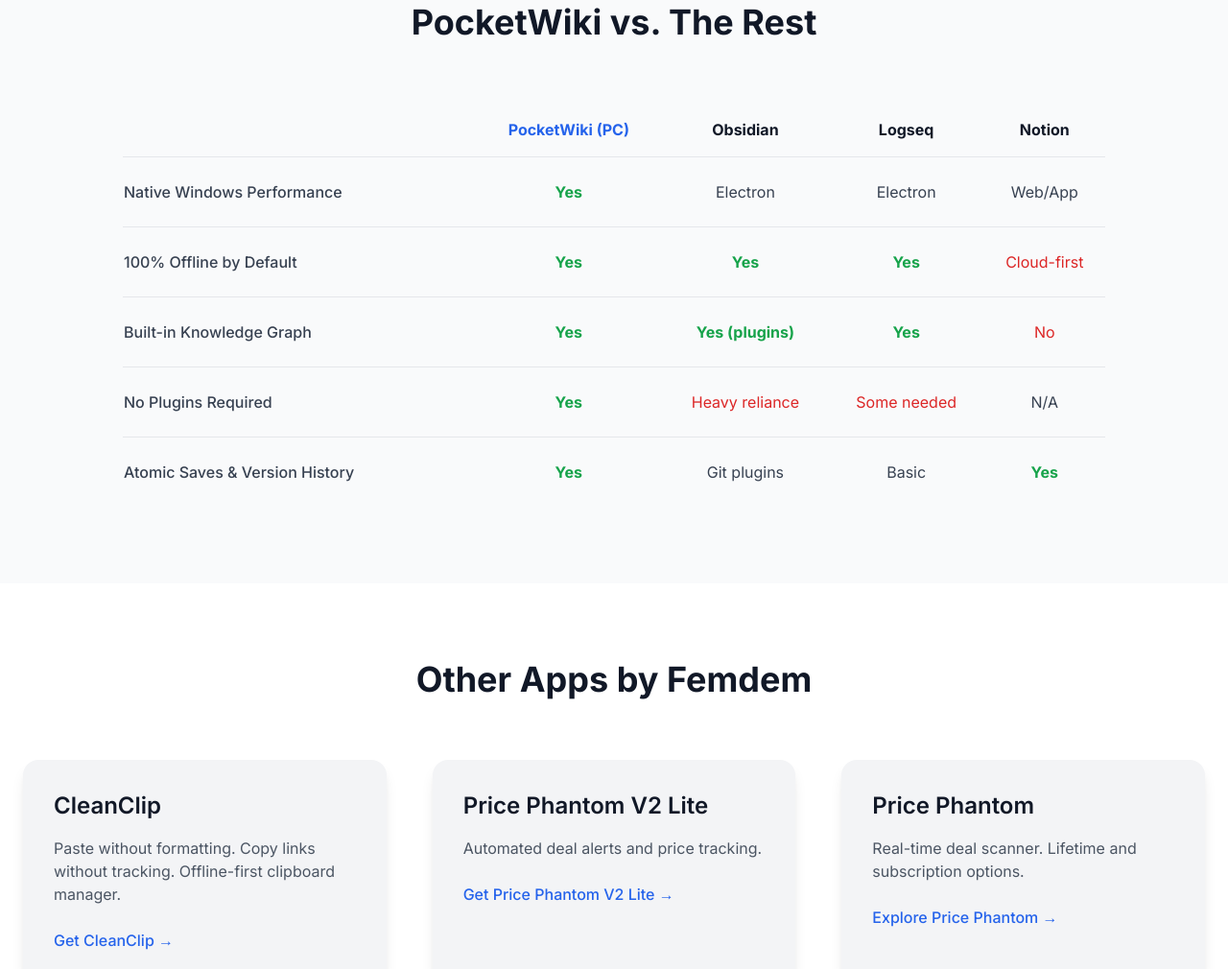
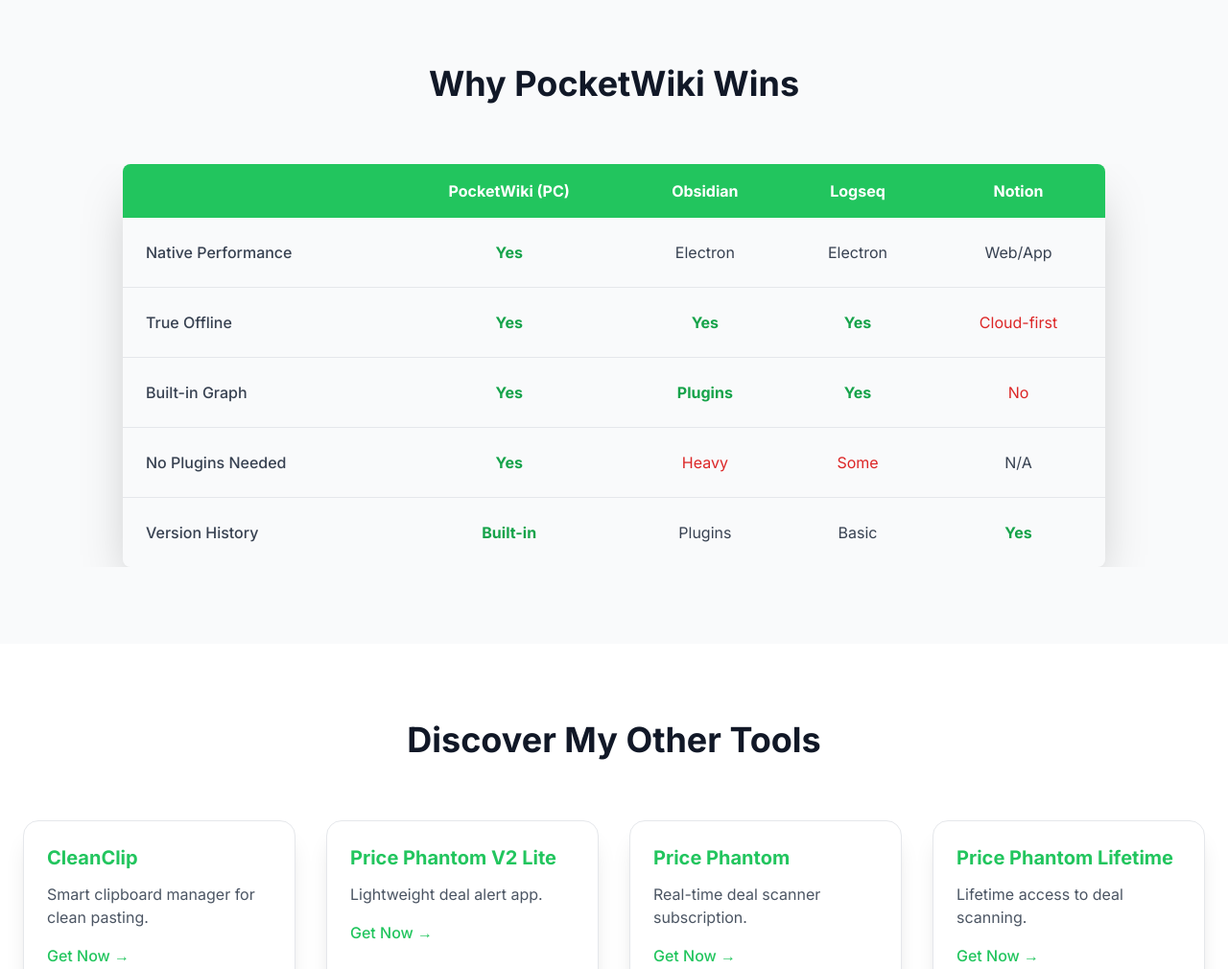
Before and after one commit to f3mt/pocketwiki, a plain HTML site: page index.html in a window 1280 px wide. Shown: the part 1790-2800 px from the top of the page at 96% size. Drawn offline with nearby package versions, Linux system fonts and the light colour scheme.

Commit message:
Update index.html

```diff
--- a/index.html
+++ b/index.html
@@ -4,7 +4,7 @@
   <meta charset="UTF-8">
   <meta name="viewport" content="width=device-width, initial-scale=1.0">
   <title>PocketWiki (PC) — Coming Soon</title>
-  <meta name="description" content="The next-level offline personal wiki for Windows. Private, fast, native — with built-in knowledge graph. Launching soon.">
+  <meta name="description" content="The next evolution of offline personal wikis for Windows. Private, fast, native — with built-in knowledge graph. Launching soon.">
   <script src="https://cdn.tailwindcss.com"></script>
   <script src="https://cdn.jsdelivr.net/npm/alpinejs@3.x.x/dist/cdn.min.js" defer></script>
   <link rel="preconnect" href="https://fonts.googleapis.com">
@@ -16,16 +16,23 @@
       theme: {
         extend: {
           fontFamily: { sans: ['Inter', 'sans-serif'] },
+          colors: {
+            primary: '#22c55e', // Green from your profile pic
+          }
         }
       }
     }
   </script>
   <style>
     body { font-family: 'Inter', sans-serif; }
-    .hero-bg { background: linear-gradient(135deg, #0f172a 0%, #1e293b 100%); }
+    .hero-bg { background: linear-gradient(135deg, #0f172a 0%, #1e293b 100%); position: relative; overflow: hidden; }
     .dark .hero-bg { background: linear-gradient(135deg, #020617 0%, #0f172a 100%); }
+    .hero-bg::before { content: ''; position: absolute; top: -50%; left: -50%; width: 200%; height: 200%; background: radial-gradient(circle, rgba(34,197,94,0.2) 0%, transparent 70%); animation: pulse 10s infinite; }
+    @keyframes pulse { 0%, 100% { transform: scale(1); opacity: 0.5; } 50% { transform: scale(1.2); opacity: 0.3; } }
     .fade-in { opacity: 0; transform: translateY(20px); transition: all 1s ease-out; }
     .fade-in.visible { opacity: 1; transform: translateY(0); }
+    .card-hover { transition: transform 0.3s ease, box-shadow 0.3s ease; }
+    .card-hover:hover { transform: translateY(-5px); box-shadow: 0 10px 20px rgba(0,0,0,0.2); }
   </style>
 </head>
 <body class="bg-gray-50 dark:bg-slate-900 text-gray-900 dark:text-gray-100 transition-colors duration-300">
@@ -33,13 +40,13 @@
   <!-- Header -->
   <header class="fixed top-0 w-full bg-white/80 dark:bg-slate-900/80 backdrop-blur-md z-50 border-b border-gray-200 dark:border-slate-800">
     <div class="max-w-7xl mx-auto px-6 py-4 flex justify-between items-center">
-      <h1 class="text-2xl font-bold">PocketWiki <span class="text-sm font-normal text-gray-500">(PC)</span></h1>
+      <h1 class="text-2xl font-bold text-primary">PocketWiki <span class="text-sm font-normal text-gray-500">(PC)</span></h1>
       <nav class="hidden md:flex items-center space-x-8">
-        <a href="#features" class="hover:text-blue-600 dark:hover:text-blue-400 transition">Features</a>
-        <a href="#comparison" class="hover:text-blue-600 dark:hover:text-blue-400 transition">Comparison</a>
-        <a href="#other-apps" class="hover:text-blue-600 dark:hover:text-blue-400 transition">Other Apps</a>
-        <a href="https://x.com/femdemdev" target="_blank" class="text-gray-600 dark:text-gray-400 hover:text-gray-900 dark:hover:text-white transition" aria-label="X (Twitter)">
-          <svg class="w-6 h-6" fill="currentColor" viewBox="0 0 24 24"><path d="M18.244 2.25h3.308l-7.227 8.26 8.502 11.24H16.17l-5.214-6.817L4.99 21.75H1.68l7.73-8.835L1.254 2.25H8.08l4.713 6.231zm-1.161 17.52h1.833L7.084 4.126H5.117z"/></svg>
+        <a href="#features" class="hover:text-primary transition">Features</a>
+        <a href="#comparison" class="hover:text-primary transition">Comparison</a>
+        <a href="#other-apps" class="hover:text-primary transition">Other Apps</a>
+        <a href="https://x.com/femdemdev" target="_blank" class="text-gray-600 dark:text-gray-400 hover:text-primary transition" aria-label="X (Twitter)">
+          <svg class="w-6 h-6" fill="currentColor" viewBox="0 0 24 24"><path d="M18.244 2.25h3.308l-7.227 8.26 8.502 11.24H16.17l-5.214-6.817L4.99 21.75H1.68l7.73-8.835L1.254 2.25H8.08l4.4 6.231zm-1.161 17.52h1.833L7.084 4.126H5.117z"/></svg>
         </a>
       </nav>
       <button @click="document.documentElement.classList.toggle('dark')" class="p-2 rounded-lg hover:bg-gray-200 dark:hover:bg-slate-800">
@@ -49,25 +56,25 @@
   </header>
 
   <!-- Hero -->
-  <section class="hero-bg text-white pt-32 pb-20 px-6">
+  <section class="hero-bg text-white pt-32 pb-20 px-6 relative overflow-hidden">
     <div class="max-w-7xl mx-auto text-center" x-data="{ visible: false }" x-init="setTimeout(() => visible = true, 300)">
       <h1 class="text-5xl md:text-7xl font-bold mb-6 leading-tight fade-in" :class="{ 'visible': visible }">
-        PocketWiki (PC)<br>Coming Soon
+        PocketWiki (PC)<br>Launching Soon
       </h1>
       <p class="text-xl md:text-2xl text-gray-300 mb-10 max-w-4xl mx-auto fade-in" :class="{ 'visible': visible }" style="transition-delay: 0.2s;">
-        The next evolution of offline personal wikis for Windows.<br>
-        Native. Private. Powerful knowledge graph. No cloud, no compromises.
+        Revolutionize your knowledge management with the ultimate offline wiki for Windows.<br>
+        Native performance. Unmatched privacy. Interactive graph views. No cloud required.
       </p>
       <div class="flex flex-col sm:flex-row gap-6 justify-center items-center fade-in" :class="{ 'visible': visible }" style="transition-delay: 0.4s;">
-        <a href="https://docs.google.com/forms/d/e/YOUR_FORM_ID/viewform" target="_blank" class="bg-white text-slate-900 px-10 py-4 rounded-xl text-lg font-semibold hover:shadow-2xl transition transform hover:-translate-y-1">
+        <a href="https://docs.google.com/forms/d/e/YOUR_FORM_ID/viewform" target="_blank" class="bg-primary text-white px-10 py-4 rounded-xl text-lg font-semibold hover:shadow-2xl transition transform hover:-translate-y-1 hover:bg-green-500">
           Join the Waitlist
         </a>
-        <a href="https://x.com/femdemdev" target="_blank" class="text-white border border-white/50 px-10 py-4 rounded-xl text-lg font-medium hover:bg-white/10 transition">
-          Follow @femdemdev for Updates →
+        <a href="https://femdem.gumroad.com" target="_blank" class="text-white border border-white/50 px-10 py-4 rounded-xl text-lg font-medium hover:bg-white/10 transition">
+          See My Other Apps →
         </a>
       </div>
       <div class="mt-16 max-w-5xl mx-auto fade-in" :class="{ 'visible': visible }" style="transition-delay: 0.6s;">
-        <img src="https://via.placeholder.com/1400x900/1e293b/94a3b8?text=PocketWiki+Coming+Soon+Graph+View" alt="PocketWiki Teaser" class="rounded-2xl shadow-2xl border border-slate-700 opacity-90">
+        <img src="https://via.placeholder.com/1400x900/1e293b/94a3b8?text=PocketWiki+Teaser+with+Graph" alt="PocketWiki Teaser" class="rounded-2xl shadow-2xl border border-slate-700 opacity-90">
       </div>
     </div>
   </section>
@@ -75,77 +82,77 @@
   <!-- Features Teaser -->
   <section id="features" class="py-20 px-6 bg-white dark:bg-slate-900">
     <div class="max-w-7xl mx-auto text-center">
-      <h2 class="text-4xl font-bold mb-16">What to Expect</h2>
+      <h2 class="text-4xl font-bold mb-16">What Makes PocketWiki Unmatched</h2>
       <div class="grid md:grid-cols-3 gap-12">
-        <div class="text-center fade-in" x-data="{ visible: false }" x-intersect.once="visible = true">
-          <div class="bg-blue-100 dark:bg-blue-900/30 w-16 h-16 rounded-full mx-auto mb-6 flex items-center justify-center text-3xl">🔒</div>
-          <h3 class="text-2xl font-semibold mb-4">Total Privacy</h3>
-          <p class="text-gray-600 dark:text-gray-400">100% offline. Local files only. Your data never leaves your PC.</p>
+        <div class="text-center card-hover fade-in" x-data="{ visible: false }" x-intersect.once="visible = true">
+          <div class="bg-green-100 dark:bg-green-900/30 w-16 h-16 rounded-full mx-auto mb-6 flex items-center justify-center text-3xl">🔒</div>
+          <h3 class="text-2xl font-semibold mb-4">Absolute Privacy</h3>
+          <p class="text-gray-600 dark:text-gray-400">100% local storage. No data ever leaves your device.</p>
         </div>
-        <div class="text-center fade-in" x-data="{ visible: false }" x-intersect.once="visible = true" style="transition-delay: 0.2s;">
-          <div class="bg-blue-100 dark:bg-blue-900/30 w-16 h-16 rounded-full mx-auto mb-6 flex items-center justify-center text-3xl">🧠</div>
-          <h3 class="text-2xl font-semibold mb-4">Interactive Knowledge Graph</h3>
-          <p class="text-gray-600 dark:text-gray-400">See your ideas connected. Drag, zoom, discover patterns — built-in.</p>
+        <div class="text-center card-hover fade-in" x-data="{ visible: false }" x-intersect.once="visible = true" style="transition-delay: 0.2s;">
+          <div class="bg-green-100 dark:bg-green-900/30 w-16 h-16 rounded-full mx-auto mb-6 flex items-center justify-center text-3xl">🧠</div>
+          <h3 class="text-2xl font-semibold mb-4">AI-Powered Graph</h3>
+          <p class="text-gray-600 dark:text-gray-400">Visualize and interact with your knowledge network like never before.</p>
         </div>
-        <div class="text-center fade-in" x-data="{ visible: false }" x-intersect.once="visible = true" style="transition-delay: 0.4s;">
-          <div class="bg-blue-100 dark:bg-blue-900/30 w-16 h-16 rounded-full mx-auto mb-6 flex items-center justify-center text-3xl">⚡</div>
-          <h3 class="text-2xl font-semibold mb-4">Native Speed</h3>
-          <p class="text-gray-600 dark:text-gray-400">Lightning-fast search and editing. Made for Windows, built for power users.</p>
+        <div class="text-center card-hover fade-in" x-data="{ visible: false }" x-intersect.once="visible = true" style="transition-delay: 0.4s;">
+          <div class="bg-green-100 dark:bg-green-900/30 w-16 h-16 rounded-full mx-auto mb-6 flex items-center justify-center text-3xl">⚡</div>
+          <h3 class="text-2xl font-semibold mb-4">Blazing Speed</h3>
+          <p class="text-gray-600 dark:text-gray-400">Native Windows app for instant search and seamless editing.</p>
         </div>
       </div>
     </div>
   </section>
 
-  <!-- Comparison Chart -->
+  <!-- Comparison -->
   <section id="comparison" class="py-20 px-6 bg-gray-50 dark:bg-slate-800">
     <div class="max-w-7xl mx-auto">
-      <h2 class="text-4xl font-bold text-center mb-16">PocketWiki vs. The Rest</h2>
+      <h2 class="text-4xl font-bold text-center mb-16">Why PocketWiki Wins</h2>
       <div class="overflow-x-auto">
-        <table class="w-full max-w-5xl mx-auto text-left border-collapse">
-          <thead>
-            <tr class="border-b dark:border-slate-700">
-              <th class="py-4"></th>
-              <th class="py-4 text-center font-bold text-blue-600 dark:text-blue-400">PocketWiki (PC)</th>
-              <th class="py-4 text-center">Obsidian</th>
-              <th class="py-4 text-center">Logseq</th>
-              <th class="py-4 text-center">Notion</th>
+        <table class="w-full max-w-5xl mx-auto text-left border-collapse shadow-2xl rounded-lg overflow-hidden">
+          <thead class="bg-primary text-white">
+            <tr>
+              <th class="py-4 px-6"></th>
+              <th class="py-4 px-6 text-center font-bold">PocketWiki (PC)</th>
+              <th class="py-4 px-6 text-center">Obsidian</th>
+              <th class="py-4 px-6 text-center">Logseq</th>
+              <th class="py-4 px-6 text-center">Notion</th>
             </tr>
           </thead>
           <tbody class="text-gray-700 dark:text-gray-300">
             <tr class="border-b dark:border-slate-700">
-              <td class="py-6 font-medium">Native Windows Performance</td>
-              <td class="py-6 text-center text-green-600 dark:text-green-400 font-bold">Yes</td>
-              <td class="py-6 text-center">Electron</td>
-              <td class="py-6 text-center">Electron</td>
-              <td class="py-6 text-center">Web/App</td>
+              <td class="py-6 px-6 font-medium">Native Performance</td>
+              <td class="py-6 px-6 text-center text-green-600 dark:text-green-400 font-bold">Yes</td>
+              <td class="py-6 px-6 text-center">Electron</td>
+              <td class="py-6 px-6 text-center">Electron</td>
+              <td class="py-6 px-6 text-center">Web/App</td>
             </tr>
             <tr class="border-b dark:border-slate-700">
-              <td class="py-6 font-medium">100% Offline by Default</td>
-              <td class="py-6 text-center text-green-600 dark:text-green-400 font-bold">Yes</td>
-              <td class="py-6 text-center text-green-600 dark:text-green-400 font-bold">Yes</td>
-              <td class="py-6 text-center text-green-600 dark:text-green-400 font-bold">Yes</td>
-              <td class="py-6 text-center text-red-600">Cloud-first</td>
+              <td class="py-6 px-6 font-medium">True Offline</td>
+              <td class="py-6 px-6 text-center text-green-600 dark:text-green-400 font-bold">Yes</td>
+              <td class="py-6 px-6 text-center text-green-600 dark:text-green-400 font-bold">Yes</td>
+              <td class="py-6 px-6 text-center text-green-600 dark:text-green-400 font-bold">Yes</td>
+              <td class="py-6 px-6 text-center text-red-600">Cloud-first</td>
             </tr>
             <tr class="border-b dark:border-slate-700">
-              <td class="py-6 font-medium">Built-in Knowledge Graph</td>
-              <td class="py-6 text-center text-green-600 dark:text-green-400 font-bold">Yes</td>
-              <td class="py-6 text-center text-green-600 dark:text-green-400 font-bold">Yes (plugins)</td>
-              <td class="py-6 text-center text-green-600 dark:text-green-400 font-bold">Yes</td>
-              <td class="py-6 text-center text-red-600">No</td>
+              <td class="py-6 px-6 font-medium">Built-in Graph</td>
+              <td class="py-6 px-6 text-center text-green-600 dark:text-green-400 font-bold">Yes</td>
+              <td class="py-6 px-6 text-center text-green-600 dark:text-green-400 font-bold">Plugins</td>
+              <td class="py-6 px-6 text-center text-green-600 dark:text-green-400 font-bold">Yes</td>
+              <td class="py-6 px-6 text-center text-red-600">No</td>
             </tr>
             <tr class="border-b dark:border-slate-700">
-              <td class="py-6 font-medium">No Plugins Required</td>
-              <td class="py-6 text-center text-green-600 dark:text-green-400 font-bold">Yes</td>
-              <td class="py-6 text-center text-red-600">Heavy reliance</td>
-              <td class="py-6 text-center text-red-600">Some needed</td>
-              <td class="py-6 text-center">N/A</td>
+              <td class="py-6 px-6 font-medium">No Plugins Needed</td>
+              <td class="py-6 px-6 text-center text-green-600 dark:text-green-400 font-bold">Yes</td>
+              <td class="py-6 px-6 text-center text-red-600">Heavy</td>
+              <td class="py-6 px-6 text-center text-red-600">Some</td>
+              <td class="py-6 px-6 text-center">N/A</td>
             </tr>
             <tr>
-              <td class="py-6 font-medium">Atomic Saves & Version History</td>
-              <td class="py-6 text-center text-green-600 dark:text-green-400 font-bold">Yes</td>
-              <td class="py-6 text-center">Git plugins</td>
-              <td class="py-6 text-center">Basic</td>
-              <td class="py-6 text-center text-green-600 dark:text-green-400 font-bold">Yes</td>
+              <td class="py-6 px-6 font-medium">Version History</td>
+              <td class="py-6 px-6 text-center text-green-600 dark:text-green-400 font-bold">Built-in</td>
+              <td class="py-6 px-6 text-center">Plugins</td>
+              <td class="py-6 px-6 text-center">Basic</td>
+              <td class="py-6 px-6 text-center text-green-600 dark:text-green-400 font-bold">Yes</td>
             </tr>
           </tbody>
         </table>
@@ -156,22 +163,27 @@
   <!-- Other Apps -->
   <section id="other-apps" class="py-20 px-6 bg-white dark:bg-slate-900">
     <div class="max-w-7xl mx-auto">
-      <h2 class="text-4xl font-bold text-center mb-16">Other Apps by Femdem</h2>
-      <div class="grid md:grid-cols-3 gap-12">
-        <div class="bg-gray-100 dark:bg-slate-800 rounded-2xl shadow-lg p-8">
-          <h3 class="text-2xl font-semibold mb-4">CleanClip</h3>
-          <p class="text-gray-600 dark:text-gray-400 mb-6">Paste without formatting. Copy links without tracking. Offline-first clipboard manager.</p>
-          <a href="https://femdem.gumroad.com/l/cleanclip" target="_blank" class="text-blue-600 dark:text-blue-400 font-medium hover:underline">Get CleanClip →</a>
+      <h2 class="text-4xl font-bold text-center mb-16">Discover My Other Tools</h2>
+      <div class="grid md:grid-cols-4 gap-8">
+        <div class="card-hover bg-white dark:bg-slate-800 rounded-2xl shadow-xl p-6 border border-gray-200 dark:border-slate-700 transition-all duration-300">
+          <h3 class="text-xl font-bold mb-3 text-primary">CleanClip</h3>
+          <p class="text-gray-600 dark:text-gray-400 mb-4">Smart clipboard manager for clean pasting.</p>
+          <a href="https://femdem.gumroad.com/l/pcyuu" target="_blank" class="text-primary font-medium hover:underline">Get Now →</a>
         </div>
-        <div class="bg-gray-100 dark:bg-slate-800 rounded-2xl shadow-lg p-8">
-          <h3 class="text-2xl font-semibold mb-4">Price Phantom V2 Lite</h3>
-          <p class="text-gray-600 dark:text-gray-400 mb-6">Automated deal alerts and price tracking.</p>
-          <a href="https://femdem.gumroad.com/l/pricephantomv2lite" target="_blank" class="text-blue-600 dark:text-blue-400 font-medium hover:underline">Get Price Phantom V2 Lite →</a>
+        <div class="card-hover bg-white dark:bg-slate-800 rounded-2xl shadow-xl p-6 border border-gray-200 dark:border-slate-700 transition-all duration-300">
+          <h3 class="text-xl font-bold mb-3 text-primary">Price Phantom V2 Lite</h3>
+          <p class="text-gray-600 dark:text-gray-400 mb-4">Lightweight deal alert app.</p>
+          <a href="https://femdem.gumroad.com/l/uojiib" target="_blank" class="text-primary font-medium hover:underline">Get Now →</a>
         </div>
-        <div class="bg-gray-100 dark:bg-slate-800 rounded-2xl shadow-lg p-8">
-          <h3 class="text-2xl font-semibold mb-4">Price Phantom</h3>
-          <p class="text-gray-600 dark:text-gray-400 mb-6">Real-time deal scanner. Lifetime and subscription options.</p>
-          <a href="https://femdem.gumroad.com" target="_blank" class="text-blue-600 dark:text-blue-400 font-medium hover:underline">Explore Price Phantom →</a>
+        <div class="card-hover bg-white dark:bg-slate-800 rounded-2xl shadow-xl p-6 border border-gray-200 dark:border-slate-700 transition-all duration-300">
+          <h3 class="text-xl font-bold mb-3 text-primary">Price Phantom</h3>
+          <p class="text-gray-600 dark:text-gray-400 mb-4">Real-time deal scanner subscription.</p>
+          <a href="https://femdem.gumroad.com/l/misjw" target="_blank" class="text-primary font-medium hover:underline">Get Now →</a>
+        </div>
+        <div class="card-hover bg-white dark:bg-slate-800 rounded-2xl shadow-xl p-6 border border-gray-200 dark:border-slate-700 transition-all duration-300">
+          <h3 class="text-xl font-bold mb-3 text-primary">Price Phantom Lifetime</h3>
+          <p class="text-gray-600 dark:text-gray-400 mb-4">Lifetime access to deal scanning.</p>
+          <a href="https://femdem.gumroad.com/l/rbyedf" target="_blank" class="text-primary font-medium hover:underline">Get Now →</a>
         </div>
       </div>
     </div>
@@ -180,10 +192,10 @@
   <!-- Footer -->
   <footer class="bg-slate-900 text-gray-400 py-12 px-6">
     <div class="max-w-7xl mx-auto text-center">
-      <p class="mb-4">PocketWiki (PC) is launching soon. Be the first to know.</p>
-      <p class="mb-2">Follow <a href="https://x.com/femdemdev" target="_blank" class="underline hover:text-white">@femdemdev</a> on X</p>
-      <p class="mb-4">All current apps available at <a href="https://femdem.gumroad.com" target="_blank" class="underline hover:text-white">femdem.gumroad.com</a></p>
-      <p>© 2026 Femdem. Coming soon.</p>
+      <p class="mb-4 text-xl font-bold text-white">PocketWiki (PC) — The Future of Personal Wikis</p>
+      <p class="mb-4">Follow <a href="https://x.com/femdemdev" target="_blank" class="underline hover:text-primary">@femdemdev</a> for launch updates</p>
+      <p class="mb-2">All apps available at <a href="https://femdem.gumroad.com" target="_blank" class="underline hover:text-primary">femdem.gumroad.com</a></p>
+      <p>© 2026 Femdem. All rights reserved.</p>
     </div>
   </footer>
 
```
